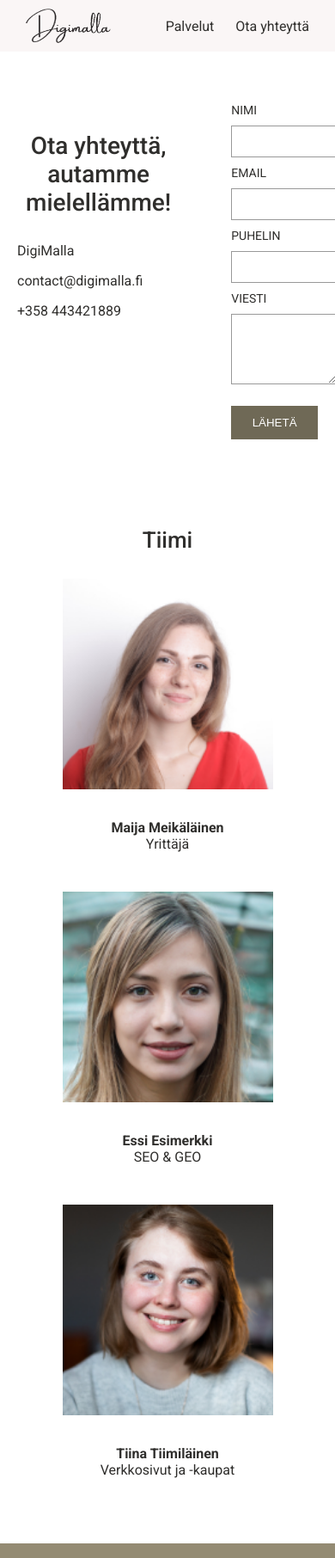
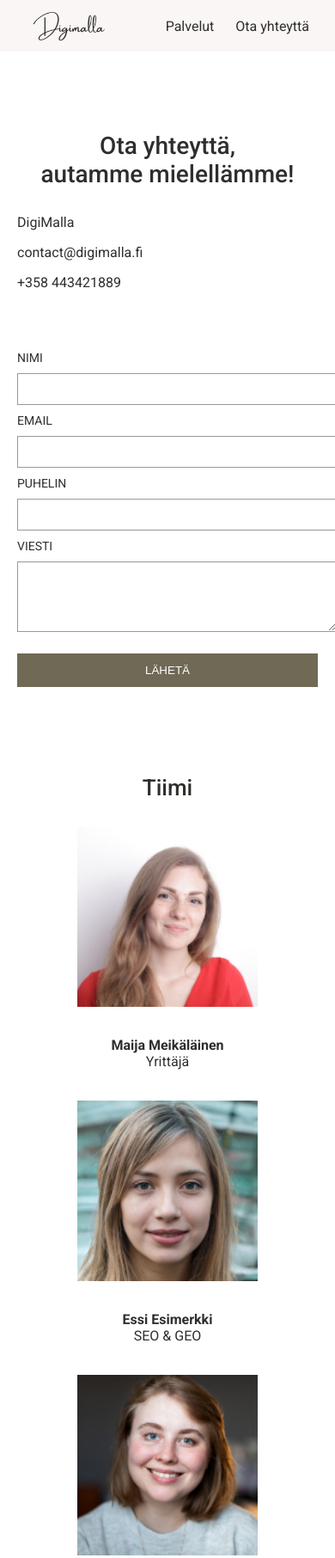
Before and after one commit to katriveh/digimalla, a plain HTML site: page otayhteytta.html in a window 390 px wide. Shown: the top 1812 px of the page at 86% size. Drawn offline with Linux system fonts and the light colour scheme.

Commit message:
Add files via upload

```diff
--- a/otayhteytta.html
+++ b/otayhteytta.html
@@ -13,7 +13,7 @@
   <!--Header osio-->
 <header class="header">
     <a href="index.html" class="logo">
-        <img src="Digimalla logo.png" alt="Digimalla logo">
+        <img src="digimalla-logo.png" alt="Digimalla logo">
     </a>
 
     <nav>
--- a/tyyli.css
+++ b/tyyli.css
@@ -350,6 +350,13 @@ h3 {
     cursor: pointer;
 }
 
+@media (max-width: 768px) {
+
+    .contact-section {
+        grid-template-columns: 1fr;
+    }
+    }
+
 /*Tiimi-osio*/
 .info-cards-section {
     max-width: 1100px;
@@ -367,7 +374,7 @@ h3 {
 .info-cards {
     display: grid;
     grid-template-columns: repeat(3, 1fr);
-    gap: 30px;
+    gap: 20px;
 }
 
 /* Kortti */
@@ -377,7 +384,7 @@ h3 {
 
 /* Kuva */
 .henkilosto {
-    width: 90%;
+    width: 70%;
     aspect-ratio: 1/1;
     object-fit: cover;
     margin-bottom: 15px;
@@ -390,7 +397,7 @@ h3 {
     }
 
     .henkilosto {
-        width: 70%;
+        width: 60%;
     }
 
 }
```
Also changed, not shown: index.html (+3 -2 lines), palvelut.html (+4 -4 lines), digimalla-logo.png (added), digimalla_palvelut1.png (added), digimalla_palvelut2.png (added), digimalla_palvelut3.png (added).
